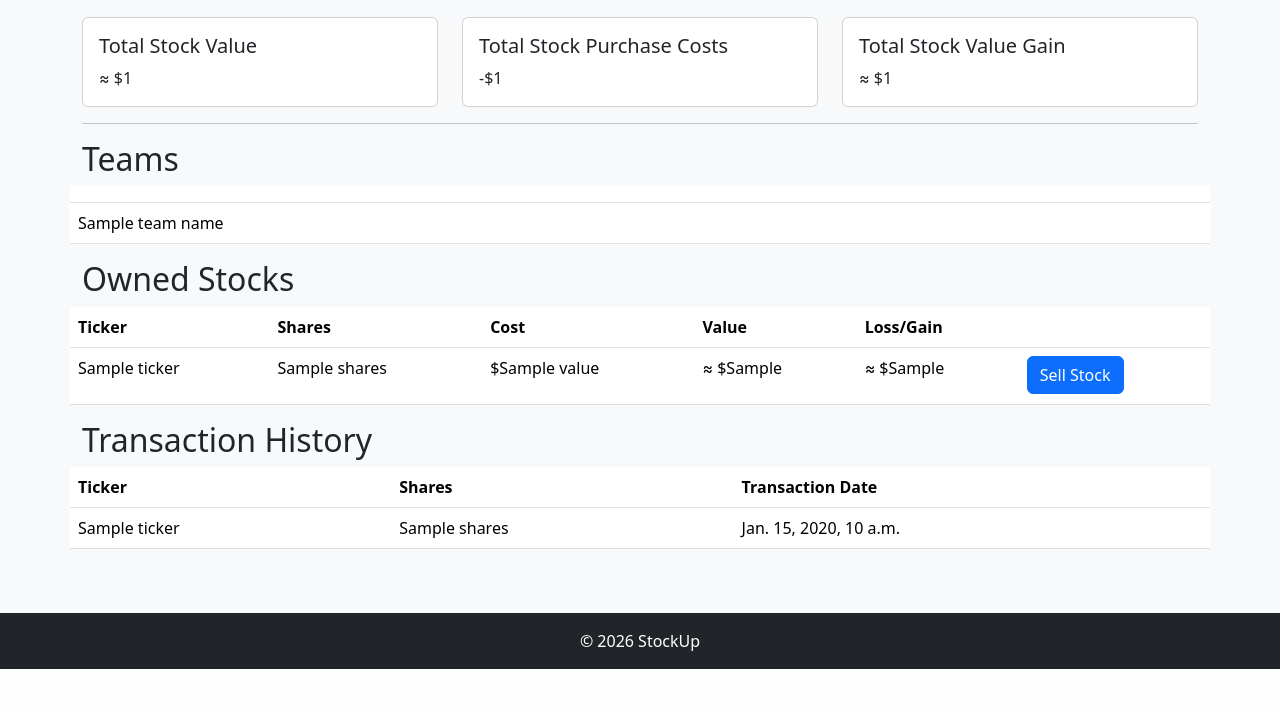
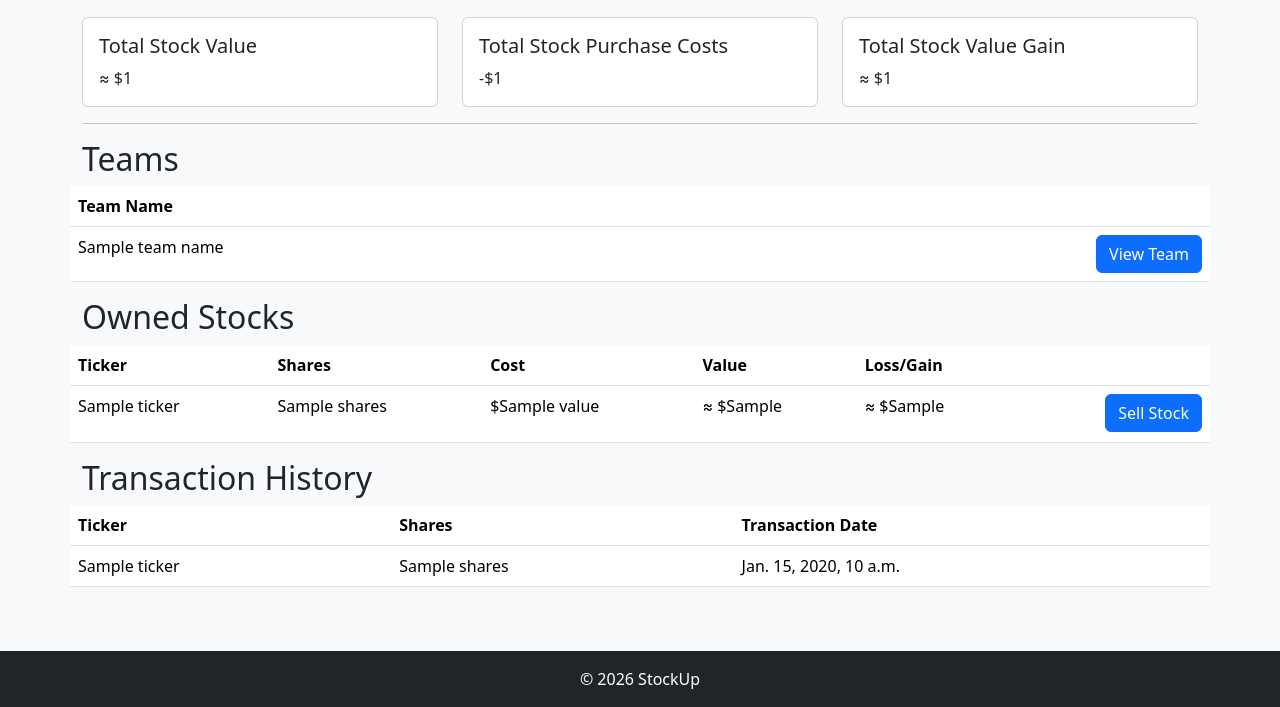
Before and after one commit to mdcrapse/stock, a Django app: template stocks/templates/portfolio.html in a window 1280 px wide. Shown: the part 314-1021 px from the top of the page. Before the commit the page ends 983 px from the top, so only its background shows below. Run offline with Django 5.2, Linux system fonts and the light colour scheme; the template is opened without the code that fills it: most values are stand-ins (such as "Sample title", 1, 10 or a date in 2020).

Commit message:
Updated a few things

```diff
--- a/stocks/templates/portfolio.html
+++ b/stocks/templates/portfolio.html
@@ -78,13 +78,27 @@
     <table class="table">
         <thead>
             <tr>
-                <th scope="col"></th>
+                <th scope="col">Team Name</th>
+                <th></th>
+                <th></th>
+                <th></th>
+                <th></th>
+                <th></th>
             </tr>
         </thead>
         <tbody>
             {% for name in team_names %}
             <tr>
                 <td>{{name}}</td>
+                <td></td>
+                <td></td>
+                <td></td>
+                <td></td>
+                <td class="text-end">
+                    <a href="{% url 'teamview' name %}" class="btn btn-primary">
+                        View Team
+                    </a>
+                </td>
             </tr>
             {% endfor %}
         </tbody>
@@ -113,7 +127,7 @@
                 <td>${{stock.value}}</td>
                 <td>≈ ${{stock.actual_value}}</td>
                 <td>≈ ${{stock.value_diff}}</td>
-                <td><button type="button" class="btn btn-primary btn-modal" data-bs-toggle="modal" data-bs-target="#sellStockModal">Sell Stock</button></td>
+                <td class="text-end"><button type="button" class="btn btn-primary btn-modal" data-bs-toggle="modal" data-bs-target="#sellStockModal">Sell Stock</button></td>
             </tr>
             {% endfor %}
         </tbody>
```
Also changed, not shown: stocks/views.py (+8 -1 lines).
